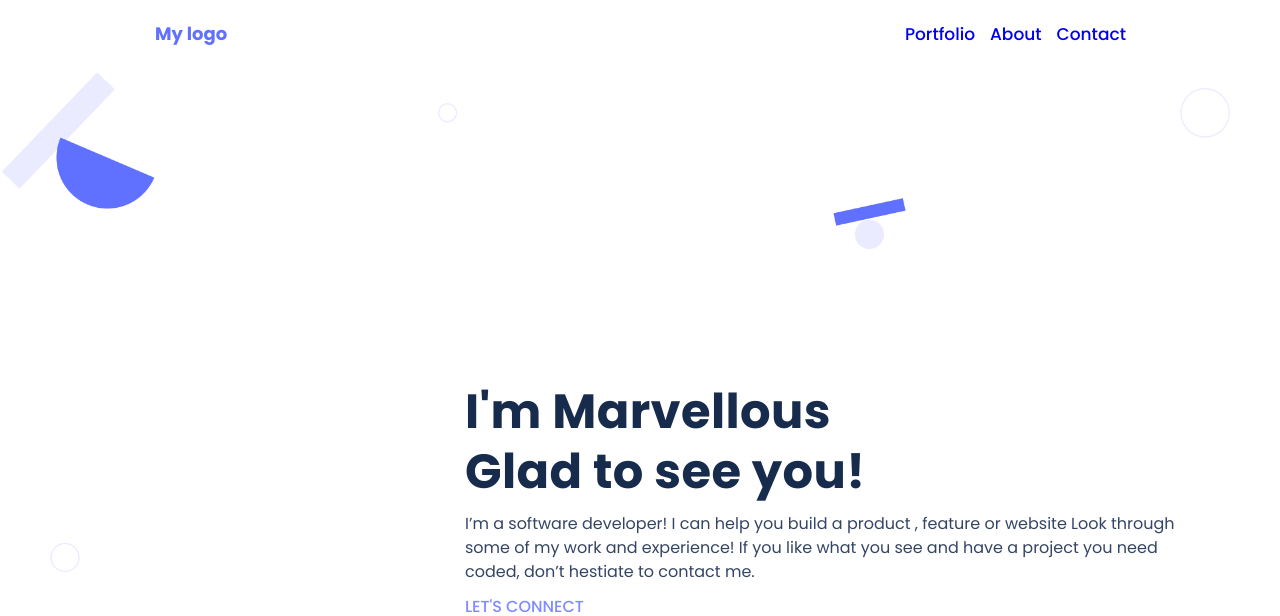
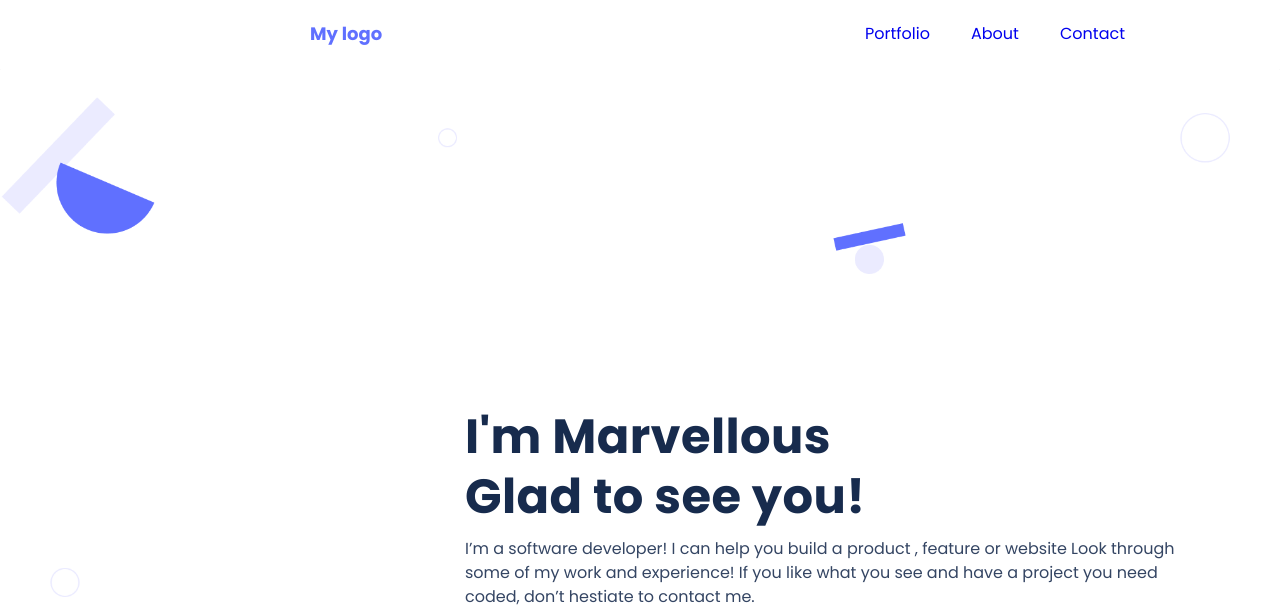
Before and after one commit to Tommymarvel/personal-portfolio, a website: page index.html in a window 1280 px wide. Shown: the top 616 px of the page. Drawn offline with Linux system fonts and the light colour scheme.

Commit message:
making changes to the code

```diff
--- a/index.html
+++ b/index.html
@@ -13,6 +13,7 @@
 <header class="white">
 <a class="logo" href="#">My logo</a>
 <nav class="nav-bar">
+  <img id="hambuger"  src="images/Union.png" alt="hamburger">
 <ul class="nav-tags">
     <li><a href="#">Portfolio</a></li>
     <li><a href="#">About</a></li>
--- a/style.css
+++ b/style.css
@@ -23,8 +23,16 @@ body {
   padding-top: 24px;
 }
 
+#hambuger {
+  cursor: pointer;
+}
+
 .text {
   padding: 30px;
+}
+
+.nav-tags {
+  display: none;
 }
 
 .salutation {
@@ -505,6 +513,15 @@ textarea {
     gap: 12px;
   }
 
+  #hambuger {
+    display: none;
+  }
+
+  header {
+    padding: 25px 155px;
+    justify-content: space-between;
+  }
+
   .salutation {
     font-size: 48px;
     font-weight: 700;
@@ -571,10 +588,11 @@ textarea {
   }
 
   .nav-tags {
-    font-weight: 500;
-    font-size: 17px;
-    gap: 15px;
-    margin-right: 154px;
+    display: flex;
+    justify-content: space-between;
+    width: 260px;
+    font-size: 16px;
+    font-weight: 400;
   }
 
   .paragraph1 {
```
